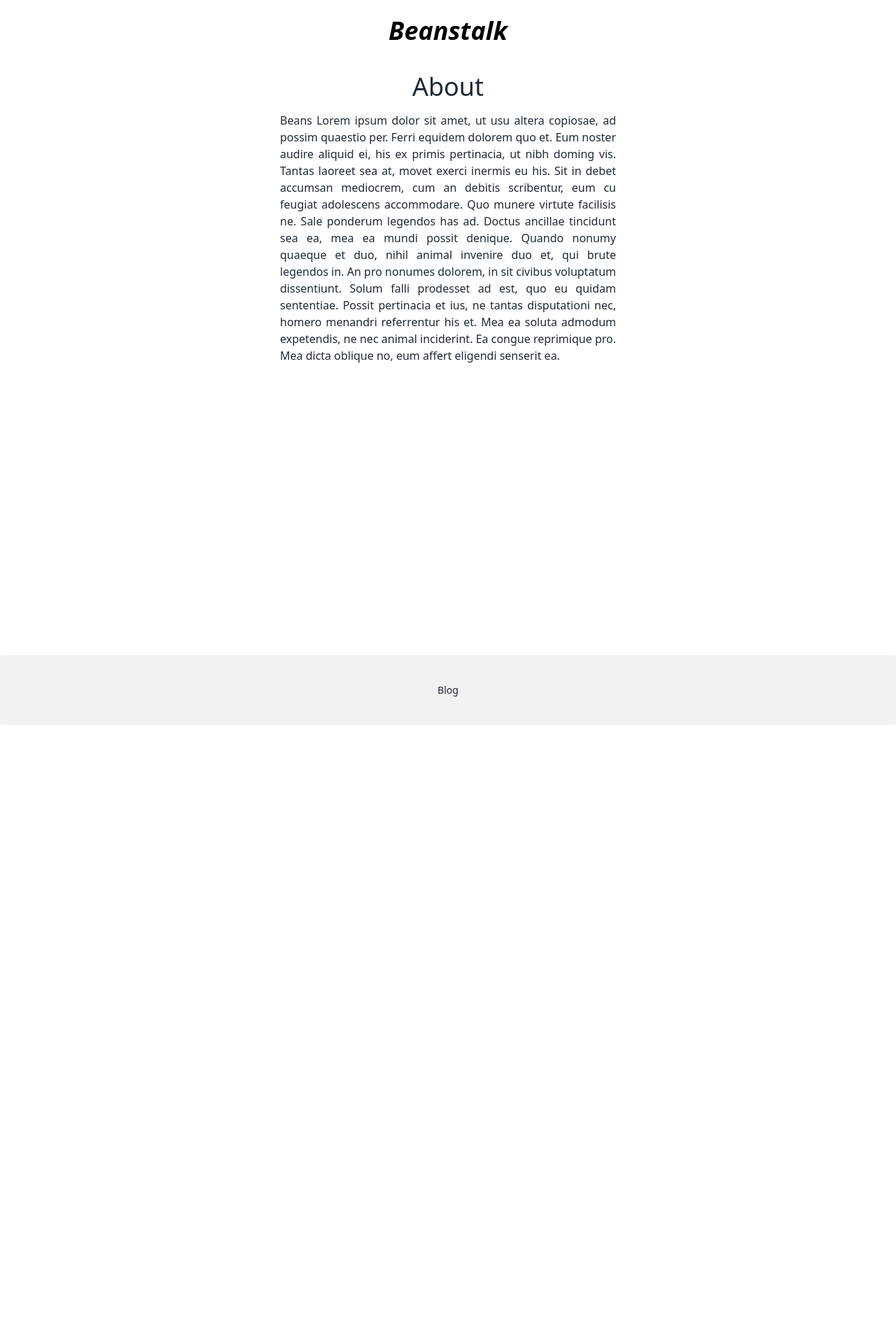
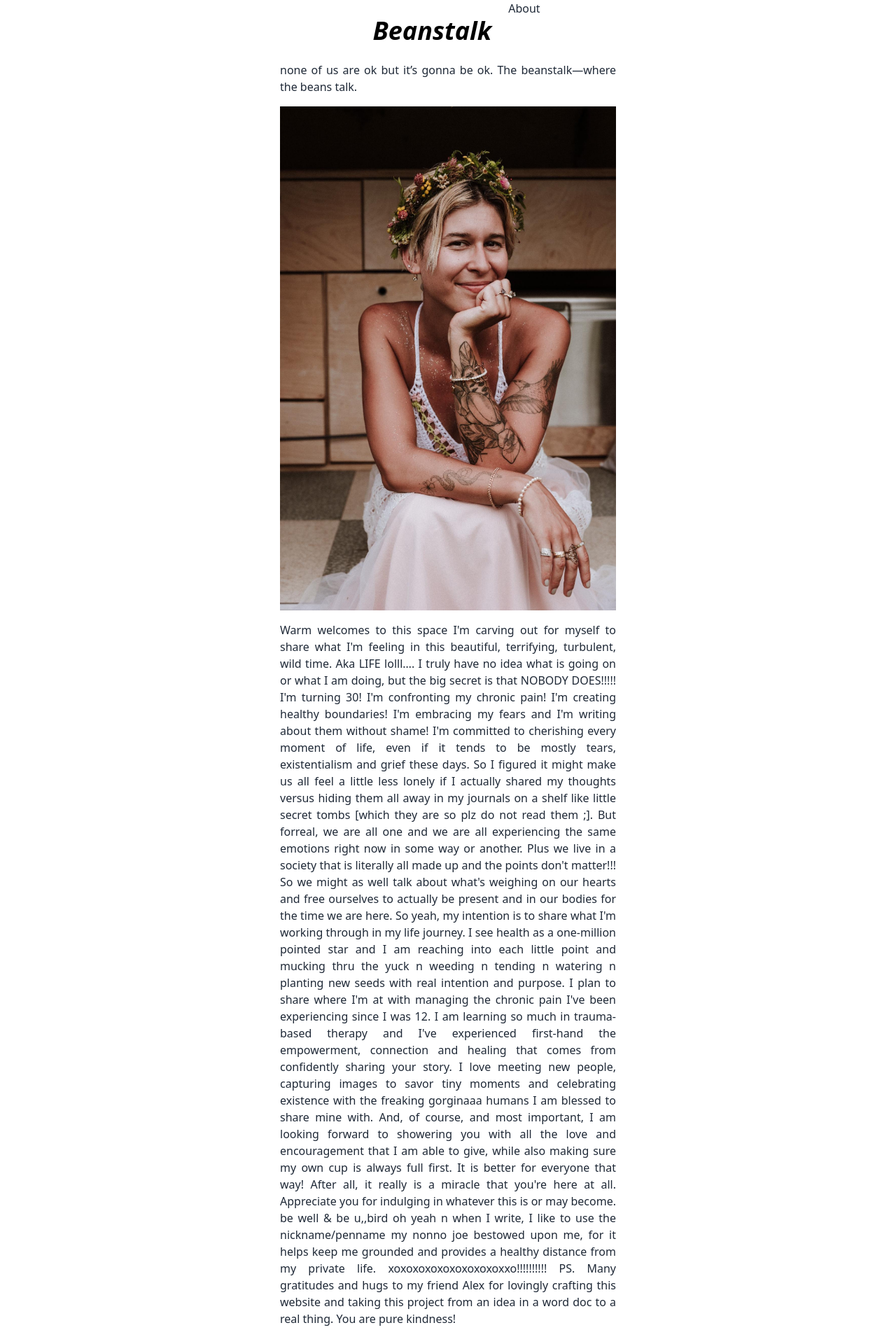
Before and after one commit to carteblanchecarriage/beanstalk, a Next.js app: page /about in a window 1280 px wide. Shown: the top 1920 px of the page at 70% size. Before the commit the page ends 1036 px from the top, so only its background shows below. Built offline with nearby package versions, Linux system fonts and the light colour scheme.

Commit message:
revisions

```diff
--- a/components/navbar.jsx
+++ b/components/navbar.jsx
@@ -10,9 +10,16 @@ const Navbar = () => {
 
   return (
     <>
-      <div className='p-6 text-center text-black font-bold italic text-4xl'>
-        <Link href='/'>
+      <div className='flex mx-auto'>
+        <Link
+          href='/'
+          className='p-6 text-center text-black font-bold italic text-4xl'
+        >
           <h1>Beanstalk</h1>
+        </Link>
+
+        <Link href='/about'>
+          <h1>About</h1>
         </Link>
       </div>
     </>
--- a/pages/about.jsx
+++ b/pages/about.jsx
@@ -6,23 +6,58 @@ export default function About() {
     <>
       <div className='flex flex-col min-h-screen'>
         <div className='flex flex-col relative max-w-lg mx-auto items-center mb-24 px-4'>
-          <h2 className='text-4xl text-center m-4'>About</h2>
-
           <p className='text-justify mb-4'>
-            Beans Lorem ipsum dolor sit amet, ut usu altera copiosae, ad possim
-            quaestio per. Ferri equidem dolorem quo et. Eum noster audire
-            aliquid ei, his ex primis pertinacia, ut nibh doming vis. Tantas
-            laoreet sea at, movet exerci inermis eu his. Sit in debet accumsan
-            mediocrem, cum an debitis scribentur, eum cu feugiat adolescens
-            accommodare. Quo munere virtute facilisis ne. Sale ponderum legendos
-            has ad. Doctus ancillae tincidunt sea ea, mea ea mundi possit
-            denique. Quando nonumy quaeque et duo, nihil animal invenire duo et,
-            qui brute legendos in. An pro nonumes dolorem, in sit civibus
-            voluptatum dissentiunt. Solum falli prodesset ad est, quo eu quidam
-            sententiae. Possit pertinacia et ius, ne tantas disputationi nec,
-            homero menandri referrentur his et. Mea ea soluta admodum
-            expetendis, ne nec animal inciderint. Ea congue reprimique pro. Mea
-            dicta oblique no, eum affert eligendi senserit ea.
+            none of us are ok but it’s gonna be ok. The beanstalk—where the
+            beans talk.
+          </p>
+          <Image
+            src='/about_image.jpg'
+            width='500'
+            height='300'
+            alt='cool image'
+            className='w-full object-cover mb-4'
+          />
+          <p className='text-justify mb-4'>
+            Warm welcomes to this space I&apos;m carving out for myself to share
+            what I&apos;m feeling in this beautiful, terrifying, turbulent, wild
+            time. Aka LIFE lolll…. I truly have no idea what is going on or what
+            I am doing, but the big secret is that NOBODY DOES!!!!! I&apos;m
+            turning 30! I&apos;m confronting my chronic pain! I&apos;m creating
+            healthy boundaries! I&apos;m embracing my fears and I&apos;m writing
+            about them without shame! I&apos;m committed to cherishing every
+            moment of life, even if it tends to be mostly tears, existentialism
+            and grief these days. So I figured it might make us all feel a
+            little less lonely if I actually shared my thoughts versus hiding
+            them all away in my journals on a shelf like little secret tombs
+            [which they are so plz do not read them ;]. But forreal, we are all
+            one and we are all experiencing the same emotions right now in some
+            way or another. Plus we live in a society that is literally all made
+            up and the points don&apos;t matter!!! So we might as well talk
+            about what&apos;s weighing on our hearts and free ourselves to
+            actually be present and in our bodies for the time we are here. So
+            yeah, my intention is to share what I&apos;m working through in my
+            life journey. I see health as a one-million pointed star and I am
+            reaching into each little point and mucking thru the yuck n weeding
+            n tending n watering n planting new seeds with real intention and
+            purpose. I plan to share where I&apos;m at with managing the chronic
+            pain I&apos;ve been experiencing since I was 12. I am learning so
+            much in trauma-based therapy and I&apos;ve experienced first-hand
+            the empowerment, connection and healing that comes from confidently
+            sharing your story. I love meeting new people, capturing images to
+            savor tiny moments and celebrating existence with the freaking
+            gorginaaa humans I am blessed to share mine with. And, of course,
+            and most important, I am looking forward to showering you with all
+            the love and encouragement that I am able to give, while also making
+            sure my own cup is always full first. It is better for everyone that
+            way! After all, it really is a miracle that you&apos;re here at all.
+            Appreciate you for indulging in whatever this is or may become. be
+            well & be u,,bird oh yeah n when I write, I like to use the
+            nickname/penname my nonno joe bestowed upon me, for it helps keep me
+            grounded and provides a healthy distance from my private life.
+            xoxoxoxoxoxoxoxoxoxxo!!!!!!!!!! PS. Many gratitudes and hugs to my
+            friend Alex for lovingly crafting this website and taking this
+            project from an idea in a word doc to a real thing. You are pure
+            kindness!
           </p>
         </div>
       </div>
--- a/pages/api/getHeadless.js
+++ b/pages/api/getHeadless.js
@@ -13,6 +13,7 @@ export async function getPosts() {
             html
           }
           slug
+          postPreview
           featureImage {
             height
             width
--- a/pages/index.js
+++ b/pages/index.js
@@ -36,16 +36,18 @@ export default function Home({ posts }) {
               <Link href={`/posts/${post.slug}`} className='group'>
                 <div className='card rounded-none w-96 h-72 bg-base-100 hover:shadow-offset-black m-2 border-2 border-black'>
                   <figure>
-                    {/* <Image
-                        src={post.photo.url}
-                        width={post.photo.width}
-                        height={post.photo.height}
-                        alt='cool image'
-                        className='h-[200px] w-full object-cover'
-                      /> */}
+                    <Image
+                      src={post.featureImage.url}
+                      width={post.featureImage.width}
+                      height={post.featureImage.height}
+                      alt='cool image'
+                      className='h-[200px] w-full object-cover'
+                    />
                   </figure>
                   <div className='card-body'>
                     <h2 className='card-title'>{post.postTitle}</h2>
+                    <p className='h-16 overflow-hidden'>{post.postPreview}</p>
+                    <h3 className='mt-4'>{post.createdAt}</h3>
                   </div>
                 </div>
               </Link>
```
Also changed, not shown: public/about_image.jpg (added).
